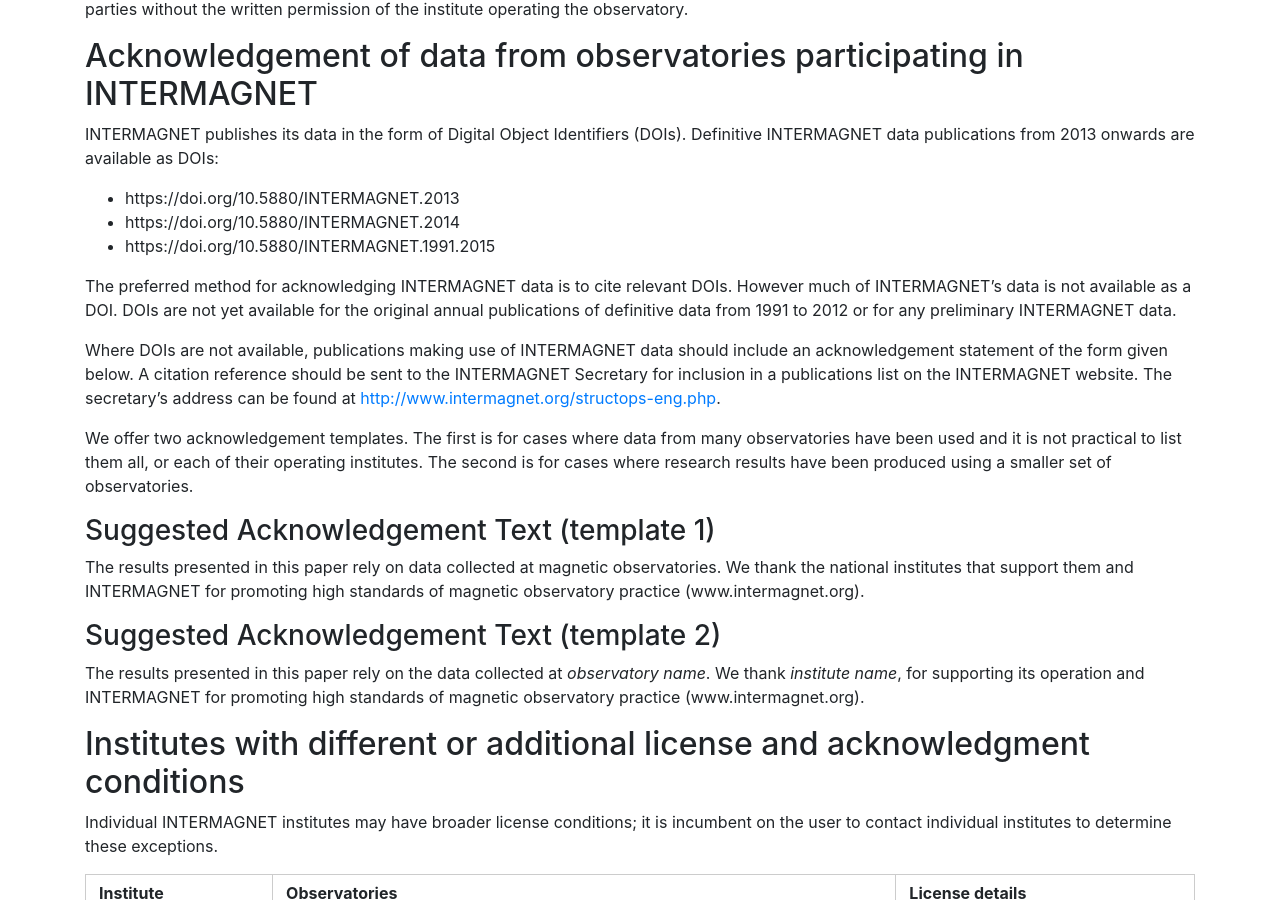
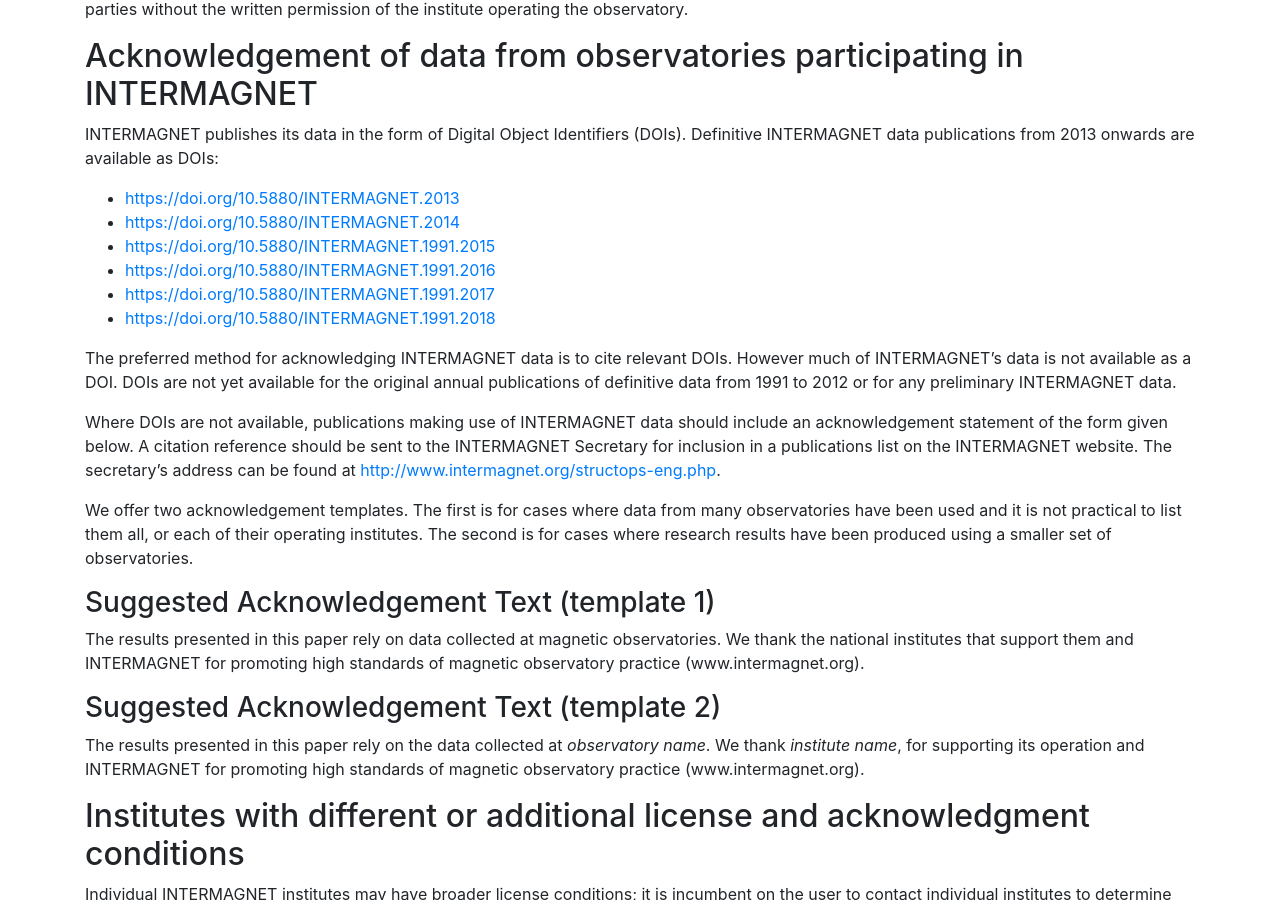
Before and after one commit to INTERMAGNET/intermagnet.github.io, a Jekyll site: the page built from data_conditions.md, in a window 1280 px wide and 900 px high, scrolled down 608 px. Built offline with Jekyll 4.4.1, drawn with Linux system fonts in a browser that asks for light colours; some of the changed lines change nothing that is shown.

Commit message:
Add IRDS 2016 to 2018 to data_conditions

```diff
--- a/data_conditions.md
+++ b/data_conditions.md
@@ -17,9 +17,12 @@
 
 INTERMAGNET publishes its data in the form of Digital Object Identifiers (DOIs). Definitive INTERMAGNET data publications from 2013 onwards are available as DOIs:
 
-- https://doi.org/10.5880/INTERMAGNET.2013
-- https://doi.org/10.5880/INTERMAGNET.2014
-- https://doi.org/10.5880/INTERMAGNET.1991.2015
+- [https://doi.org/10.5880/INTERMAGNET.2013](https://doi.org/10.5880/INTERMAGNET.2013)
+- [https://doi.org/10.5880/INTERMAGNET.2014](https://doi.org/10.5880/INTERMAGNET.2014)
+- [https://doi.org/10.5880/INTERMAGNET.1991.2015](https://doi.org/10.5880/INTERMAGNET.1991.2015)
+- [https://doi.org/10.5880/INTERMAGNET.1991.2016](https://doi.org/10.5880/INTERMAGNET.1991.2016)
+- [https://doi.org/10.5880/INTERMAGNET.1991.2017](https://doi.org/10.5880/INTERMAGNET.1991.2017)
+- [https://doi.org/10.5880/INTERMAGNET.1991.2018](https://doi.org/10.5880/INTERMAGNET.1991.2018)
 
 The preferred method for acknowledging INTERMAGNET data is to cite relevant DOIs. However much of INTERMAGNET's data is not available as a DOI. DOIs are not yet available for the original annual publications of definitive data from 1991 to 2012 or for any preliminary INTERMAGNET data.
 
```
